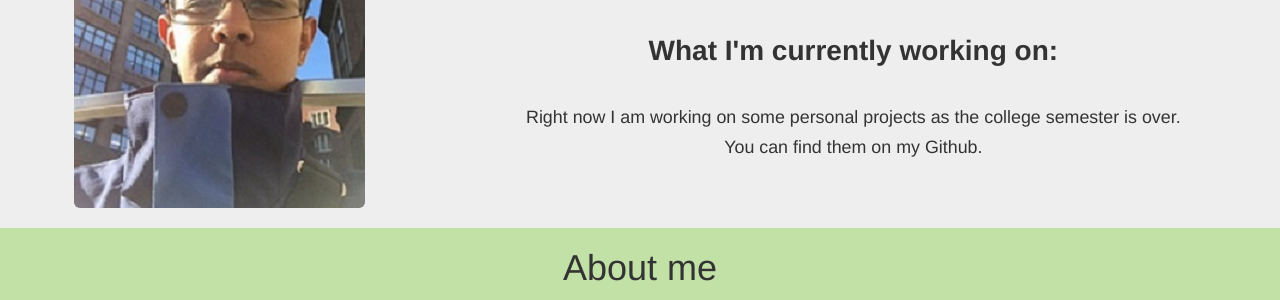
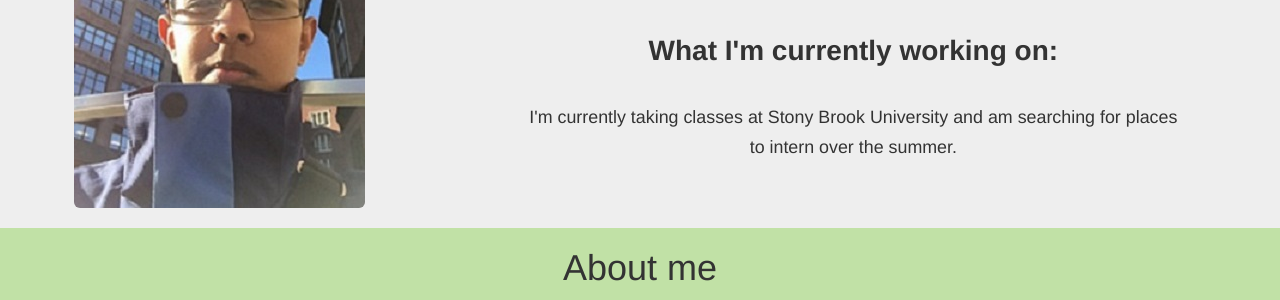
Before and after one commit to Hkattelu/Hkattelu.github.io, a Jekyll site: the page index.html, which Jekyll copies as it is, in a window 1280 px wide and 900 px high. Shown: the part 299-599 px from the top of the window. Built offline with Jekyll 4.4.1, drawn with Linux system fonts in a browser that asks for light colours; nearby versions of some CDN libraries.

Commit message:
Updated resume

```diff
--- a/index.html
+++ b/index.html
@@ -78,7 +78,7 @@
 
  <br>
 
-    <p class="currentWork"><small>Right now I am working on some personal projects as the college semester is over. You can find them on my Github.</small></p>
+    <p class="currentWork"><small>I'm currently taking classes at Stony Brook University and am searching for places to intern over the summer.</small></p>
 
       </div>
 
```
Also changed, not shown: 1 other file.
